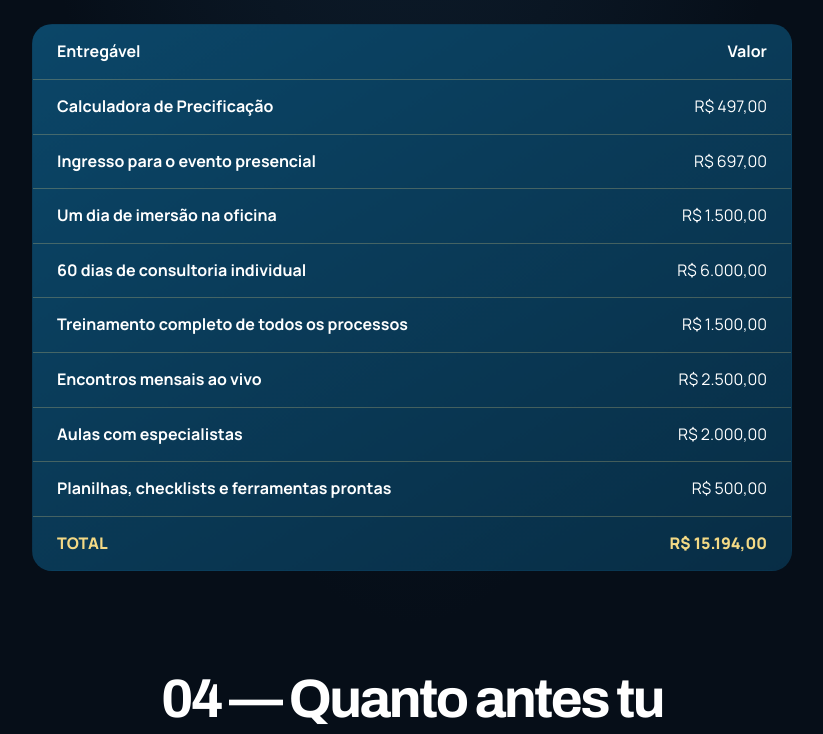
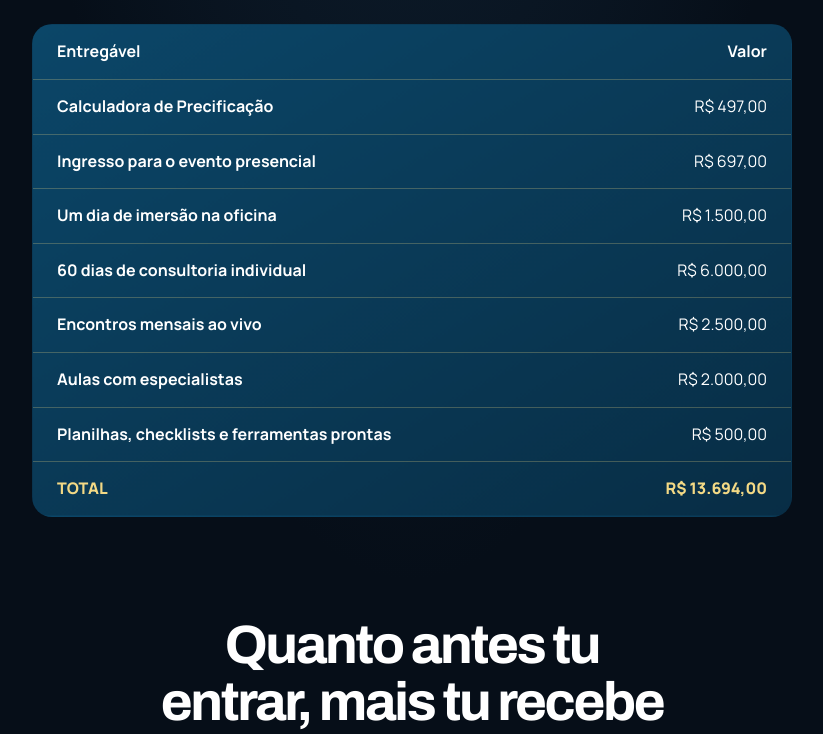
Before and after one commit to cezarhlima1/diegomensor, a Next.js app: page /oficinadealtaperformanceabertura in a window 1280 px wide. Shown: the part 9092-9826 px from the top of the page, without its empty margins (228-1051 px from the left). Built offline with nearby package versions, Linux system fonts and the light colour scheme.

Commit message:
AJUSTES FINAIS

```diff
--- a/components/oficina-alta-performance-abertura/OficinaAltaPerformanceAbertura.tsx
+++ b/components/oficina-alta-performance-abertura/OficinaAltaPerformanceAbertura.tsx
@@ -386,17 +386,17 @@ export default function OficinaAltaPerformanceAbertura() {
                 {openingBonuses.map(({ summary, value }) => (
                   <tr key={summary}><th scope="row">{summary}</th><td>{value}</td></tr>
                 ))}
-                {trainingValues.map(([item, value]) => (
+                {trainingValues.slice(1).map(([item, value]) => (
                   <tr key={item}><th scope="row">{item}</th><td>{value}</td></tr>
                 ))}
               </tbody>
-              <tfoot><tr><th scope="row">TOTAL</th><td>R$ 15.194,00</td></tr></tfoot>
+              <tfoot><tr><th scope="row">TOTAL</th><td>R$ 13.694,00</td></tr></tfoot>
             </table>
           </section>
 
           <section className={styles.bonusDetails} aria-labelledby="bonus-faixas-titulo">
             <div className={styles.sectionIntro}>
-              <h2 id="bonus-faixas-titulo">04 — Quanto antes tu entrar, mais tu recebe</h2>
+              <h2 id="bonus-faixas-titulo">Quanto antes tu entrar, mais tu recebe</h2>
             </div>
             <div className={styles.bonusGrid}>
               {bonusTiers.map(({ label, total, bonusCount }) => (
@@ -489,6 +489,7 @@ export default function OficinaAltaPerformanceAbertura() {
                     <div key={item}><span>{item}</span><strong>{value}</strong></div>
                   ))}
                 </div>
+                <p className={styles.bonusCalculationNote}>NEM VOU CALCULAR OS BÔNUS AQUI</p>
                 <strong className={styles.valueTotal}>Valor total do treinamento · R$ 6.500,00</strong>
                 <p className={styles.experienceNote}>E eu nem coloquei um valor nos meus 24 anos de experiência, nem em tudo que você vai economizar deixando de aprender na tentativa e erro.</p>
                 <div className={styles.valueTurn}>
--- a/components/oficina-alta-performance-abertura/oficina.module.css
+++ b/components/oficina-alta-performance-abertura/oficina.module.css
@@ -1636,3 +1636,13 @@
     text-align: center;
   }
 }
+
+.bonusCalculationNote {
+  margin: 24px 0;
+  padding: 14px 18px;
+  border: 1px solid #a98035;
+  border-radius: 10px;
+  color: #f3d985;
+  font-weight: 800;
+  text-align: center;
+}
```
